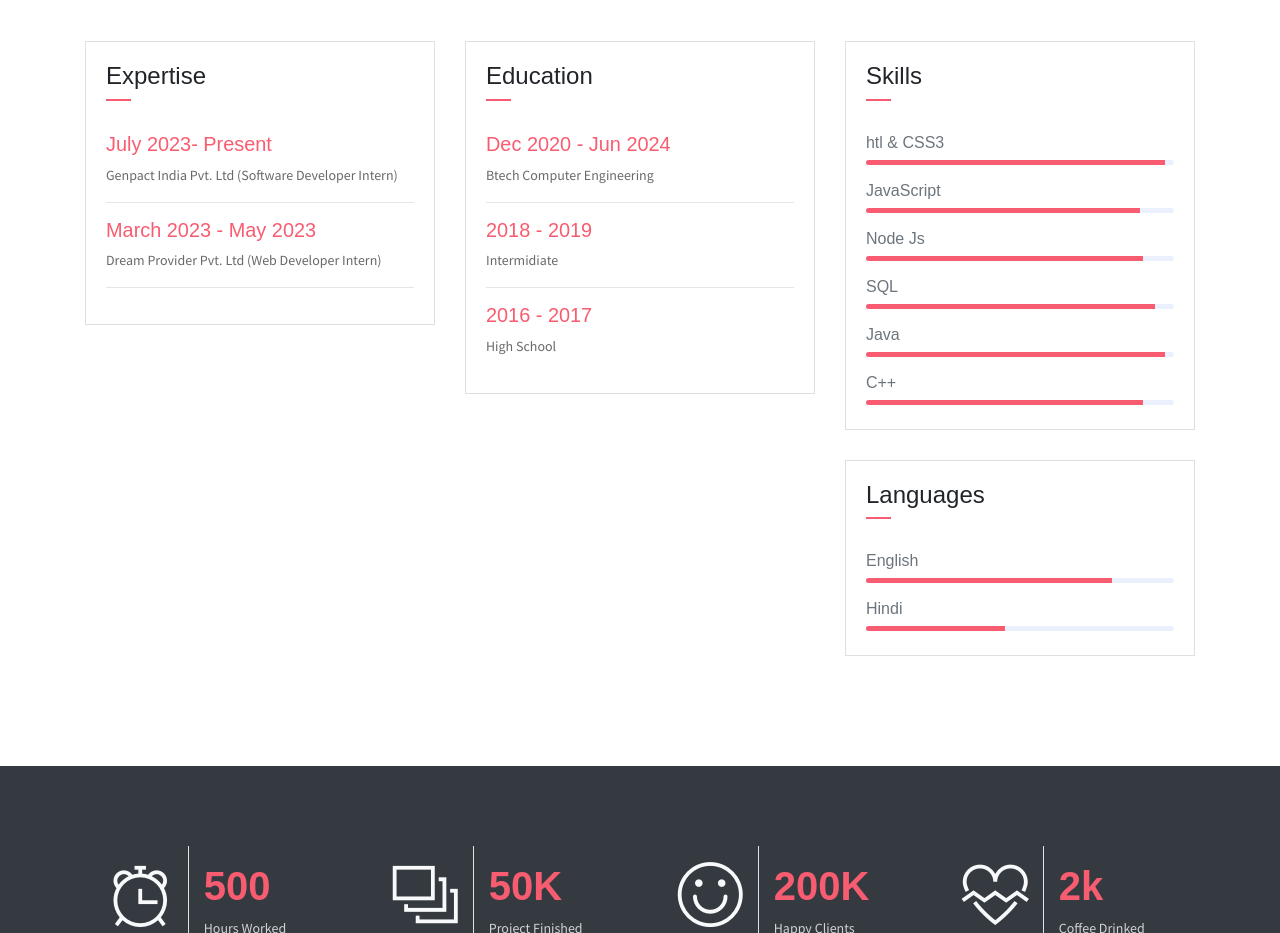
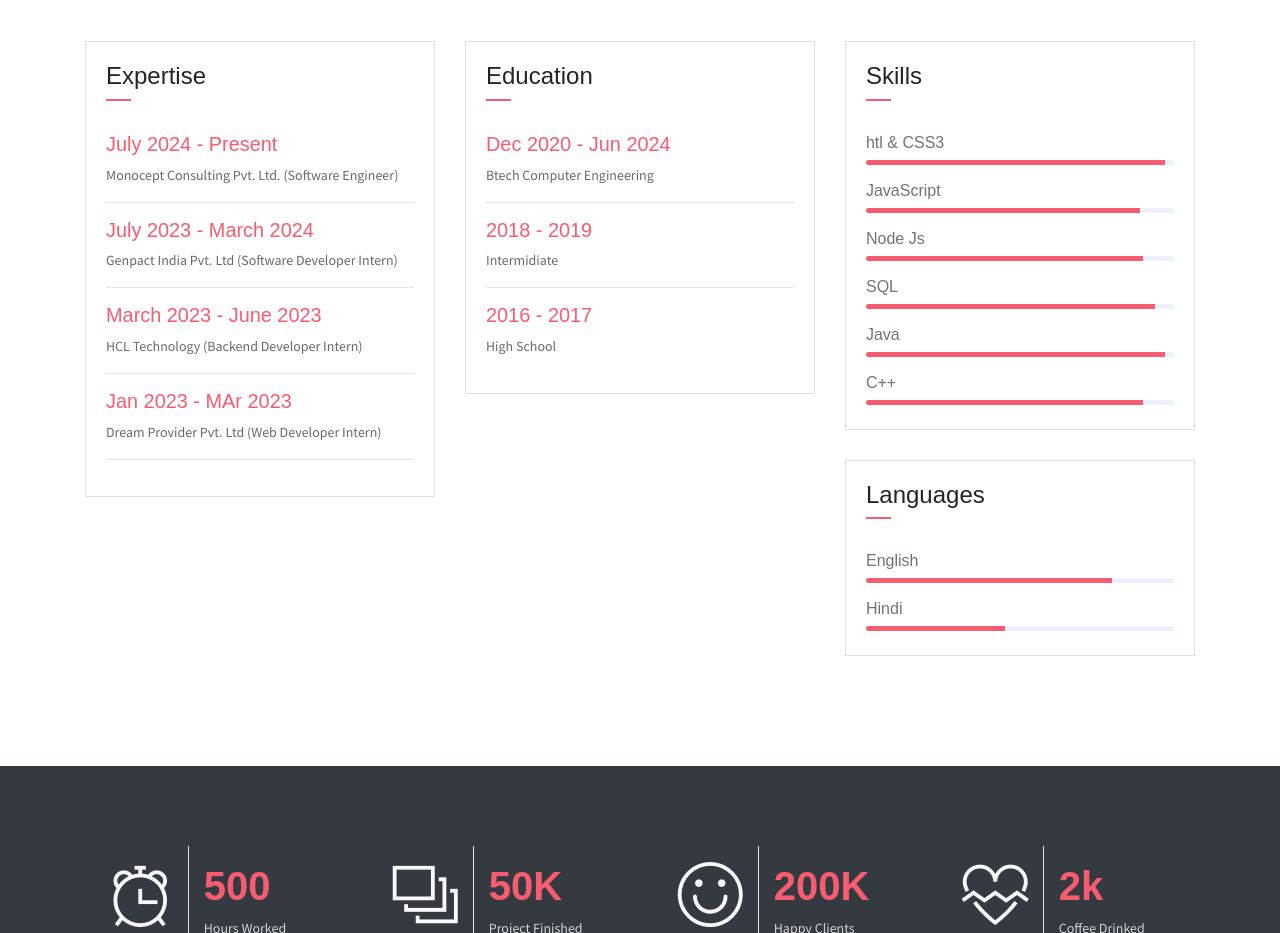
Before and after one commit to pratyush6653/Portfolio, a plain HTML site: page index.html in a window 1280 px wide. Shown: the part 1260-2193 px from the top of the page. Drawn offline with Linux system fonts and the light colour scheme; some packages are replaced by stand-ins of ours.

Commit message:
Update index.html

```diff
--- a/index.html
+++ b/index.html
@@ -140,11 +140,18 @@
                             </div>
                         </div>
                         <div class="card-body">
-                            <h6 class="title text-danger">July 2023- Present</h6>
+
+                            <h6 class="title text-danger">July 2024 - Present</h6>
+                            <P>Monocept Consulting Pvt. Ltd. (Software Engineer)</P>
+			     <hr>
+                            <h6 class="title text-danger">July 2023 - March 2024</h6>
                             <P>Genpact India Pvt. Ltd (Software Developer Intern)</P>
+		            <hr>
+                            <h6 class="title text-danger">March 2023 - June 2023</h6>
+                            <P>HCL Technology (Backend Developer Intern)</P>
                             <!-- <P class="subtitle">Lorem ipsum dolor sit amet, consectetur adipisicing elit. Nostrum recusandae, cupiditate ullam dolor ratione repellendus.aliquid repudiandae saepe!.</P> -->
                             <hr>
-                            <h6 class="title text-danger">March 2023 - May 2023</h6>
+                            <h6 class="title text-danger">Jan 2023 - MAr 2023</h6>
                             <P>Dream Provider Pvt. Ltd (Web Developer Intern)</P>
                             <!-- <P class="subtitle">Lorem ipsum dolor sit amet, consectetur adipisicing elit. Nostrum recusandae, cupiditate ullam dolor ratione repellendus.aliquid repudiandae saepe!.</P> -->
                             <hr>
```
